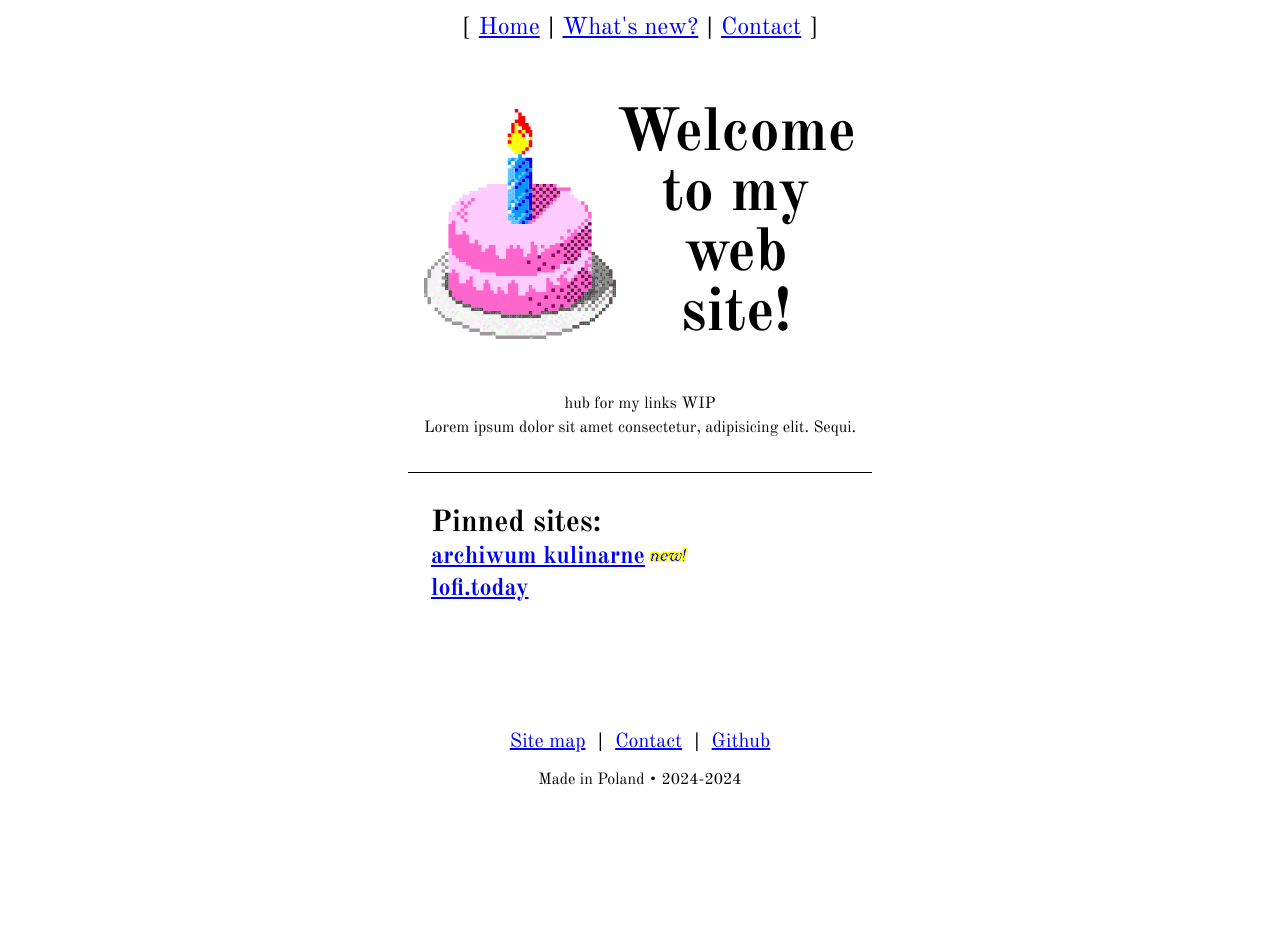
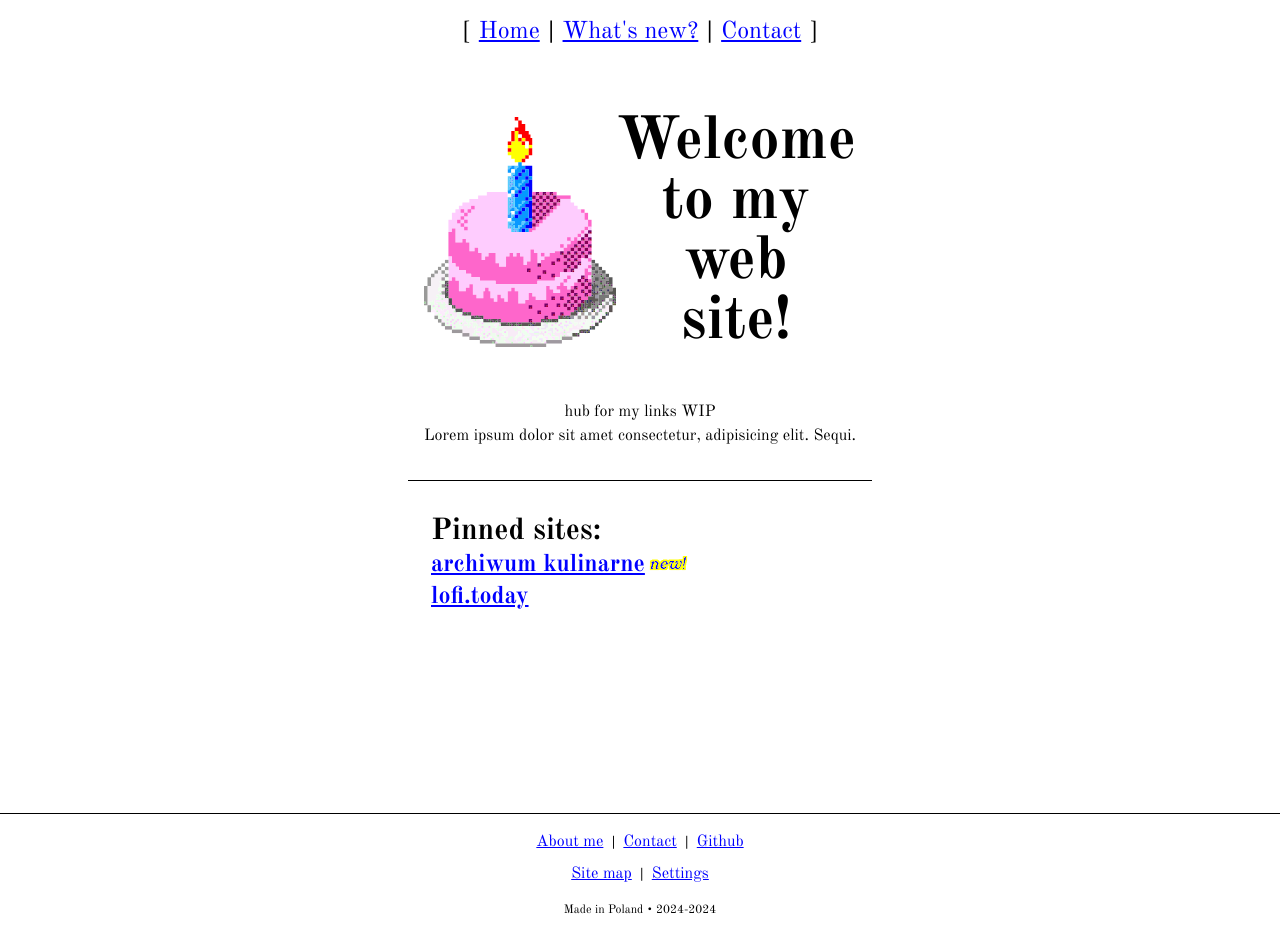
Before and after one commit to deadbraindev/deadbraindev-site, a Next.js app: page / in a window 1280 px wide. Before the commit the page ends 800 px from the top, so only its background shows below. Built offline with nearby package versions, Linux system fonts and the light colour scheme.

Commit message:
feat: add StyledLink component in navbar and footer; add tailwind merge

```diff
--- a/package.json
+++ b/package.json
@@ -13,7 +13,8 @@
     "@vercel/analytics": "^1.1.3",
     "next": "^14.1.0",
     "react": "^18",
-    "react-dom": "^18"
+    "react-dom": "^18",
+    "tailwind-merge": "^2.2.1"
   },
   "devDependencies": {
     "@types/node": "^20",
--- a/src/components/Footer.tsx
+++ b/src/components/Footer.tsx
@@ -1,38 +1,33 @@
-import Link from 'next/link';
+import StyledLink from '@/components/StyledLink';
 
 export default function Footer() {
   return (
-    <footer className="flex flex-col m-auto bottom-0 text-center items-center justify-center py-2 w-[350px]">
-      <nav className="flex flex-row flex-wrap gap-x-1 gap-y-2 items-center justify-center text-xl px-2 py-4 leading-none">
-        <Link href="/sitemap.xml" className="px-2">
-          <span className="underline text-bluePrimary hover:text-blueSecondary">
-            Site map
-          </span>
-        </Link>
-        <span className="font-bold">|</span>
-        <Link href="/contact" className="px-2">
-          <span className="underline text-bluePrimary hover:text-blueSecondary">
-            Contact
-          </span>
-        </Link>
-        <span className="font-bold">|</span>
-        <Link href="https://github.com/deadbraindev" className="px-2">
-          <span className="underline text-bluePrimary hover:text-blueSecondary">
-            Github
-          </span>
-        </Link>
-        {/* <Link href="/" className="px-2">
-          <span className="underline text-bluePrimary">Link 1</span>
-        </Link>
-        <span className="font-bold">|</span>
-        <Link href="/" className="px-2">
-          <span className="underline text-bluePrimary">Link 2</span>
-        </Link> */}
+    <footer className="flex flex-col m-auto bottom-0 text-center items-center justify-center py-4 w-full border-t-[1px] gap-4">
+      <nav className="flex flex-row gap-y-1 flex-wrap items-center justify-center w-full">
+        <StyledLink href="/me" className="px-2">
+          About me
+        </StyledLink>
+        <span className="font-bold text-sm">|</span>
+        <StyledLink href="/contact" className="px-2">
+          Contact
+        </StyledLink>
+        <span className="font-bold text-sm">|</span>
+        <StyledLink href="https://github.com/deadbraindev" className="px-2">
+          Github
+        </StyledLink>
+
+        {/* line break */}
+        <div className="h-0 basis-full" />
+
+        <StyledLink href="/sitemap" className="px-2">
+          Site map
+        </StyledLink>
+        <span className="font-bold text-sm">|</span>
+        <StyledLink href="/Settings" className="px-2">
+          Settings
+        </StyledLink>
       </nav>
-      {/* <span className="text-[16px]">Last updated: 26-02-2024, 16:15:52</span> */}
-
-      {/* <span>PL </span> */}
-      <span className="text-[16px]">Made in Poland • 2024-2024</span>
+      <span className="text-xs">Made in Poland • 2024-2024</span>
     </footer>
   );
 }
--- a/src/components/Hero.tsx
+++ b/src/components/Hero.tsx
@@ -4,8 +4,14 @@ import cake from '@/components/svg/cake.svg';
 export default function Hero() {
   return (
     <div className="flex flex-row items-center py-12">
-      <Image priority src={cake} alt="cake" className="w-40 sm:w-48 h-auto" />
-      <h1 className="text-4xl sm:text-6xl text-center font-bold leading-none">
+      <Image
+        priority
+        src={cake}
+        alt="Pixelated image of a cake with a candle"
+        className="w-40 sm:w-48 h-auto"
+      />
+      <h1 className="sr-only">Welcome to my web site!</h1>
+      <h2 className="text-4xl sm:text-6xl text-center font-bold leading-none not-sr-only">
         Welcome
         <br />
         to my
@@ -13,7 +19,7 @@ export default function Hero() {
         web
         <br />
         site!
-      </h1>
+      </h2>
     </div>
   );
 }
--- a/src/components/Links.tsx
+++ b/src/components/Links.tsx
@@ -4,7 +4,7 @@ import Image from 'next/image';
 
 export default function Links() {
   return (
-    <div className="w-full m-auto sm:max-w-[450px] px-4">
+    <div className="w-full m-auto sm:max-w-[450px] px-4 min-h-[300px]">
       <span className="text-3xl font-bold">Pinned sites:</span>
       <ul className=" text-2xl">
         <li className="flex flex-row gap-1 items-center">
@@ -26,7 +26,6 @@ export default function Links() {
             className="underline text-bluePrimary font-bold hover:text-blueSecondary"
           >
             lofi.today
-            {/* → */}
           </Link>
         </li>
       </ul>
--- a/src/components/Navbar.tsx
+++ b/src/components/Navbar.tsx
@@ -1,26 +1,22 @@
-import Link from 'next/link';
+// import Link from 'next/link';
+
+import StyledLink from './StyledLink';
 
 export default function Navbar() {
   return (
-    <nav className="flex flex-row items-center justify-center min-w-[350px] max-w-[440px] m-auto text-2xl px-2 py-4 leading-none">
+    <nav className="flex flex-row items-center justify-center m-auto text-2xl py-2">
       <span>[</span>
-      <Link href="/" className="px-2">
-        <span className="underline text-bluePrimary hover:text-blueSecondary">
-          Home
-        </span>
-      </Link>
+      <StyledLink href="/" className="p-2" primary>
+        Home
+      </StyledLink>
       <span className="font-bold">|</span>
-      <Link href="/testpage" className="px-2">
-        <span className="underline text-bluePrimary hover:text-blueSecondary">
-          What&apos;s new?
-        </span>
-      </Link>
+      <StyledLink href="/blog" className="p-2" primary>
+        What&apos;s new?
+      </StyledLink>
       <span className="font-bold">|</span>
-      <Link href="/testpage" className="px-2">
-        <span className="underline text-bluePrimary hover:text-blueSecondary">
-          Contact
-        </span>
-      </Link>
+      <StyledLink href="/contact" className="p-2" primary>
+        Contact
+      </StyledLink>
       <span>]</span>
     </nav>
   );
--- /dev/null
+++ b/src/components/StyledLink.tsx
@@ -0,0 +1,32 @@
+import Link from 'next/link';
+import { twMerge } from 'tailwind-merge';
+
+export default function StyledLink({
+  children,
+  href,
+  className,
+  primary,
+}: {
+  children: React.ReactNode;
+  href: string;
+  className?: string;
+  primary?: boolean;
+}) {
+  return (
+    <Link
+      href={href}
+      className={twMerge(
+        'underline text-bluePrimary hover:text-blueSecondary leading-none',
+        className,
+        primary ? 'text-2xl' : 'text-base',
+      )}
+    >
+      {children}
+    </Link>
+  );
+}
+
+StyledLink.defaultProps = {
+  className: null,
+  primary: false,
+};
--- a/tailwind.config.ts
+++ b/tailwind.config.ts
@@ -13,8 +13,9 @@ const config: Config = {
       white: '#fff',
       black: '#000',
       bluePrimary: '#0000ff',
-      blueSecondary: '#4d4dff',
-      pink: 'FE66CB',
+      // blueSecondary: '#4d4dff',
+      blueSecondary: '#6666ff',
+      pink: '#FE66CB',
       // purple: '#3f3cbb',
       // midnight: '#121063',
       // metal: '#565584',
```
Also changed, not shown: 1 other file (tests, documents, lock files or other folders).
